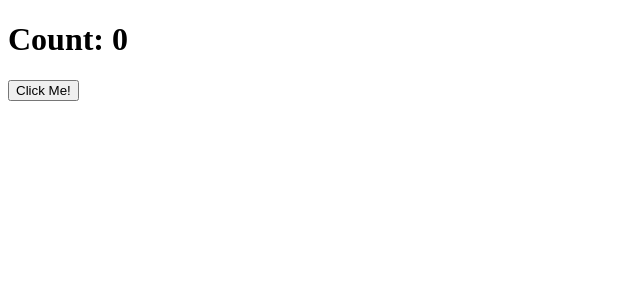
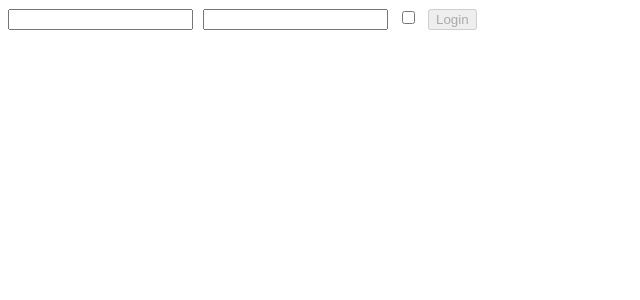
Before and after one commit to AdilSadigov/Develhope-React-Exercises, a React (Create React App) app in the folder exercise-app/: page / in a window 1280 px wide. Shown: the top 300 px of the page, without its empty margins (0-640 px from the left). Built offline with nearby package versions, Linux system fonts and the light colour scheme.

Commit message:
added useState-2 exercise

```diff
--- a/exercise-app/src/App.js
+++ b/exercise-app/src/App.js
@@ -1,34 +1,23 @@
 import React from "react";
 import { ClickCounter } from "./ClickCounter";
 import { ClickTracker } from "./ClickTracker";
-import { Colors } from "./Colors";
-import { Container } from "./Container";
 import { Counter } from "./Counter";
-import { DisplayLanguage } from "./DisplayLanguage";
 import { InteractiveWelcome } from "./InteractiveWelcome";
 import { Login } from "./Login";
-import { TodoList } from "./TodoList";
-import { UncontrolledLogin } from "./UncontrolledLogin";
 import { Welcome } from "./Welcome";
-import { LanguageContext } from "./LanguageContext";
-import { Sum } from "./Sum";
 
 export class App extends React.Component {
-    state = {
-        language: 'en'
+    constructor(props) {
+        super(props);
+        this.onLogin = this.onLogin.bind(this);
     }
 
-    handleLanguageChange = (event) => {
-        this.setState ({
-            language: event.target.value
-        })
+    onLogin(username, password, event) {
+        event.preventDefault();
+        console.log(username, password);
     }
 
     render () {
-        return (
-            <div>
-                <ClickCounter />
-            </div>
-        )
+        return <Login onLogin={this.onLogin} />
     }
 }
--- a/exercise-app/src/Login.js
+++ b/exercise-app/src/Login.js
@@ -1,48 +1,32 @@
-import React from "react";
+import React, { useState } from "react";
 
-export class Login extends React.Component {
-    state = {
-        username: '',
-        password: '',
-        remember: false,
-        disabled: true
-    }
+export function Login({onLogin}) {
+    const [username, setUsername] = useState('')
+    const [password, setPassword] = useState('')
+    const [remember, setRemember] = useState(false)
+    const [disabled, setDisabled] = useState(true)
 
-    handleInputChange = (event) => {
-
+    const handleInputChange = (event) => {
         const name = event.target.name
         const value = event.target.value
-        const type = event.target.type
         const checked = event.target.checked
 
-        this.setState ({
-            [name]: type === "checkbox" ? checked : value,
-            disabled: (this.state.username == '' || this.state.password == '') ? true : false,
-        })
-    }
-
-    handleResetState = () => {
-        this.setState ({
-            username: '',
-            password: '',
-            remember: false
-        })
-    }
-
-    render() {
-        const LoginBtn = {
-            background: this.state.password.length < 8 ? 'red' : 'green',
-            marginLeft:'10px'
+        if (name === 'username') {
+            setUsername(value);
+        }
+        else if (name === 'password') {
+            setPassword(value);
+        }
+        else if (name === 'remember') {
+            setRemember(checked);
         }
 
-        console.log(this.state.password.length)
-
+        setDisabled(username === '' || password === '');
+    }
         return <div>
-            <input name="username" value={this.state.username} onChange={this.handleInputChange}/>
-            <input name="password" type="password" value={this.state.password} onChange={this.handleInputChange} style={{margin: '0px 10px'}}/>
-            <input name="remember" type="checkbox" checked={this.state.remember} onChange={this.handleInputChange}/>
-            <button disabled={this.state.disabled} onClick={this.onLogin} style={LoginBtn}>Login</button>
-            <button onClick={this.handleResetState} style={{marginLeft:'10px'}}>Reset</button>
+            <input name="username" value={username} onChange={handleInputChange}/>
+            <input name="password" type="password" value={password} onChange={handleInputChange} style={{margin: '0px 10px'}}/>
+            <input name="remember" type="checkbox" checked={remember} onChange={handleInputChange}/>
+            <button disabled={disabled} onClick={(event) => {onLogin(username, password, event)}} style={{marginLeft:'10px'}}>Login</button>
         </div>
-    }
 }
```
